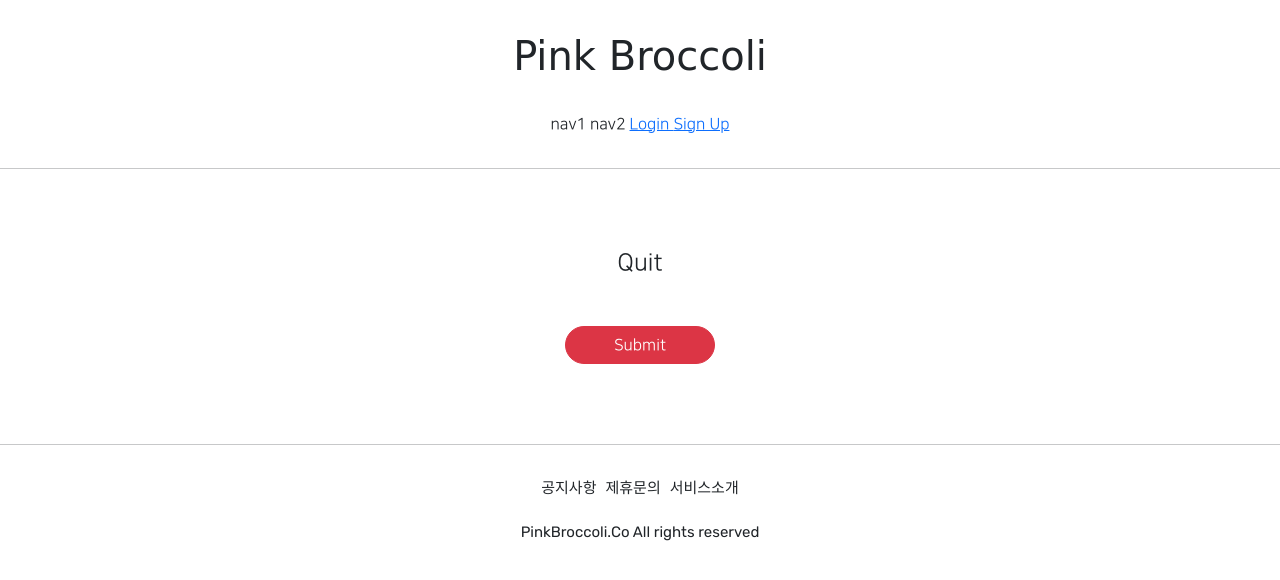
After one commit to Minseong-COLI/web-app_test, a Django app: page /accounts/delete/1 in a window 1280 px wide. The commit adds this page. Shown: the top 580 px of the page. Run offline with Django 3.2, Linux system fonts and the light colour scheme; tables that the repository leaves empty hold one stand-in row (values such as "Sample post"); parts of the project's set-up code (start-up, migrations or seed data) failed here and were passed over; some libraries are stand-ins or nearby versions; some web fonts are replaced.

Commit message:
7/19 commit_2

```diff
--- /dev/null
+++ b/accountapp/templates/accountapp/delete.html
@@ -0,0 +1,23 @@
+{% extends 'base.html' %}
+
+{% block content %}
+
+    <div class="text-center mw-500 m-auto">
+        <div class="m-5">
+            <h4>
+                Quit
+            </h4>
+        </div>
+        <div>
+            <form action="{% url 'accountapp:delete' pk=target_user.pk %}" method="post">
+                {% csrf_token %}
+                <div class="m-5">
+                    <input type="submit" class="btn btn-danger rounded-pill px-5">
+                </div>
+            </form>
+        </div>
+    </div>
+
+
+
+{% endblock %}
--- a/accountapp/templates/accountapp/detail.html
+++ b/accountapp/templates/accountapp/detail.html
@@ -17,6 +17,11 @@
                 Update Info
             </a>
         </div>
+        <div>
+            <a href="{% url 'accountapp:delete' pk=target_user.pk %}">
+                Quit
+            </a>
+        </div>
     </div>
 
 {% endblock %}
--- a/accountapp/urls.py
+++ b/accountapp/urls.py
@@ -1,7 +1,7 @@
 from django.contrib.auth.views import LoginView, LogoutView
 from django.urls import path
 
-from accountapp.views import hello_world, AccountCreateView, AccountDetailView, AccountUpdateView
+from accountapp.views import hello_world, AccountCreateView, AccountDetailView, AccountUpdateView, AccountDeleteView
 
 app_name = 'accountapp'
 
@@ -13,5 +13,6 @@ urlpatterns = [
 
     path('create/', AccountCreateView.as_view(), name='create'),  # as_view: 이 파이썬 내에서 정상적으로 사용할수있게 해줌
     path('detail/<int:pk>', AccountDetailView.as_view(), name='detail'),  # primary key를 가지고잇는 id를 가져온다 ?
-    path('update/<int:pk>', AccountUpdateView.as_view(), name='update')
+    path('update/<int:pk>', AccountUpdateView.as_view(), name='update'),
+    path('delete/<int:pk>', AccountDeleteView.as_view(), name='delete'),
 ]
--- a/accountapp/views.py
+++ b/accountapp/views.py
@@ -5,7 +5,7 @@ from django.shortcuts import render
 
 # Create your views here.
 from django.urls import reverse, reverse_lazy
-from django.views.generic import CreateView, DetailView, UpdateView
+from django.views.generic import CreateView, DetailView, UpdateView, DeleteView
 
 from accountapp.models import HelloWorld
 
@@ -59,3 +59,10 @@ class AccountUpdateView(UpdateView):
     # 완료 후 이동 페이지
     # pk를 입력해줘야 구동이 됨
     template_name = 'accountapp/update.html'
+
+
+class AccountDeleteView(DeleteView):
+    model = User
+    context_object_name = 'target_user'
+    success_url = reverse_lazy('accountapp:hello_world')
+    template_name = 'accountapp/delete.html'
```
